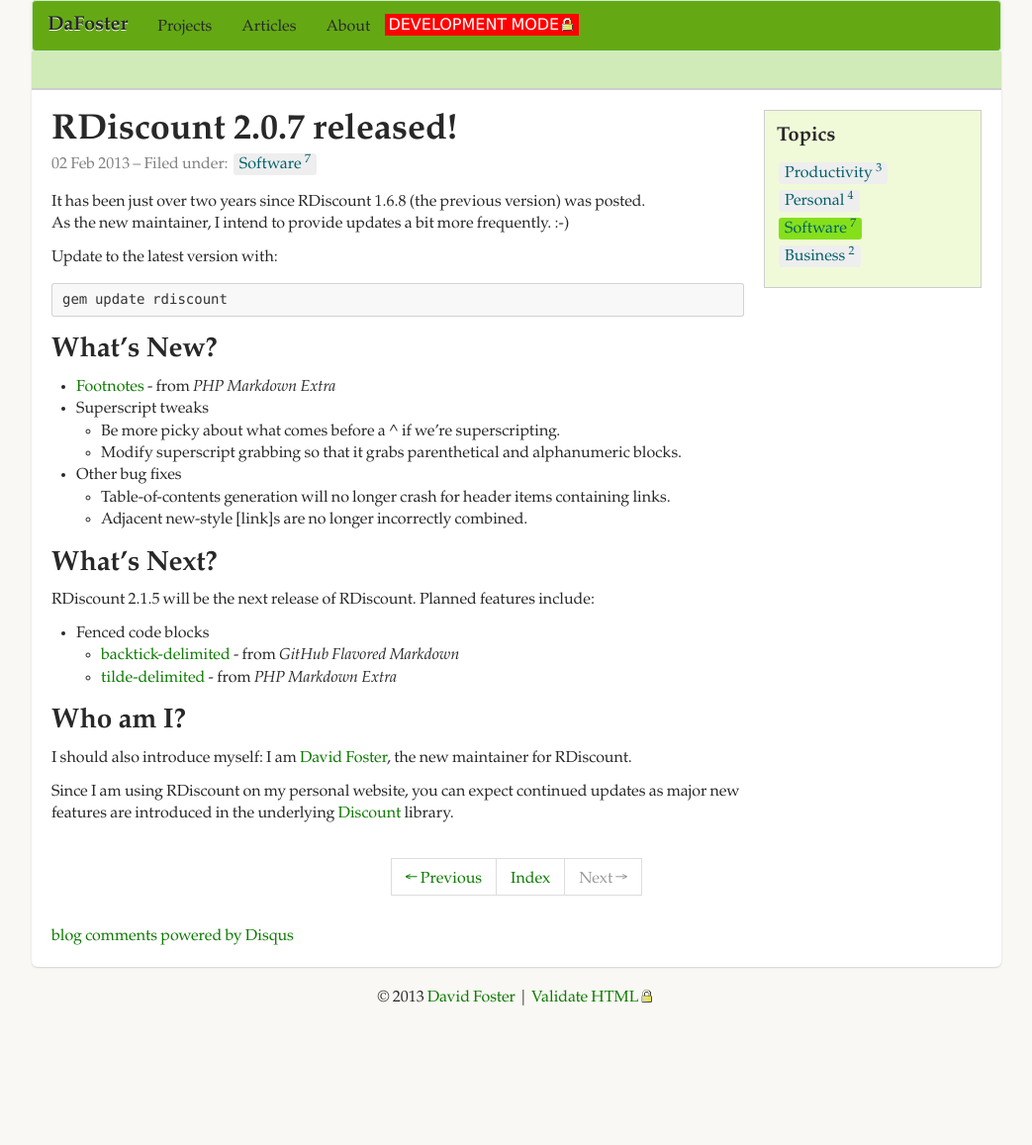
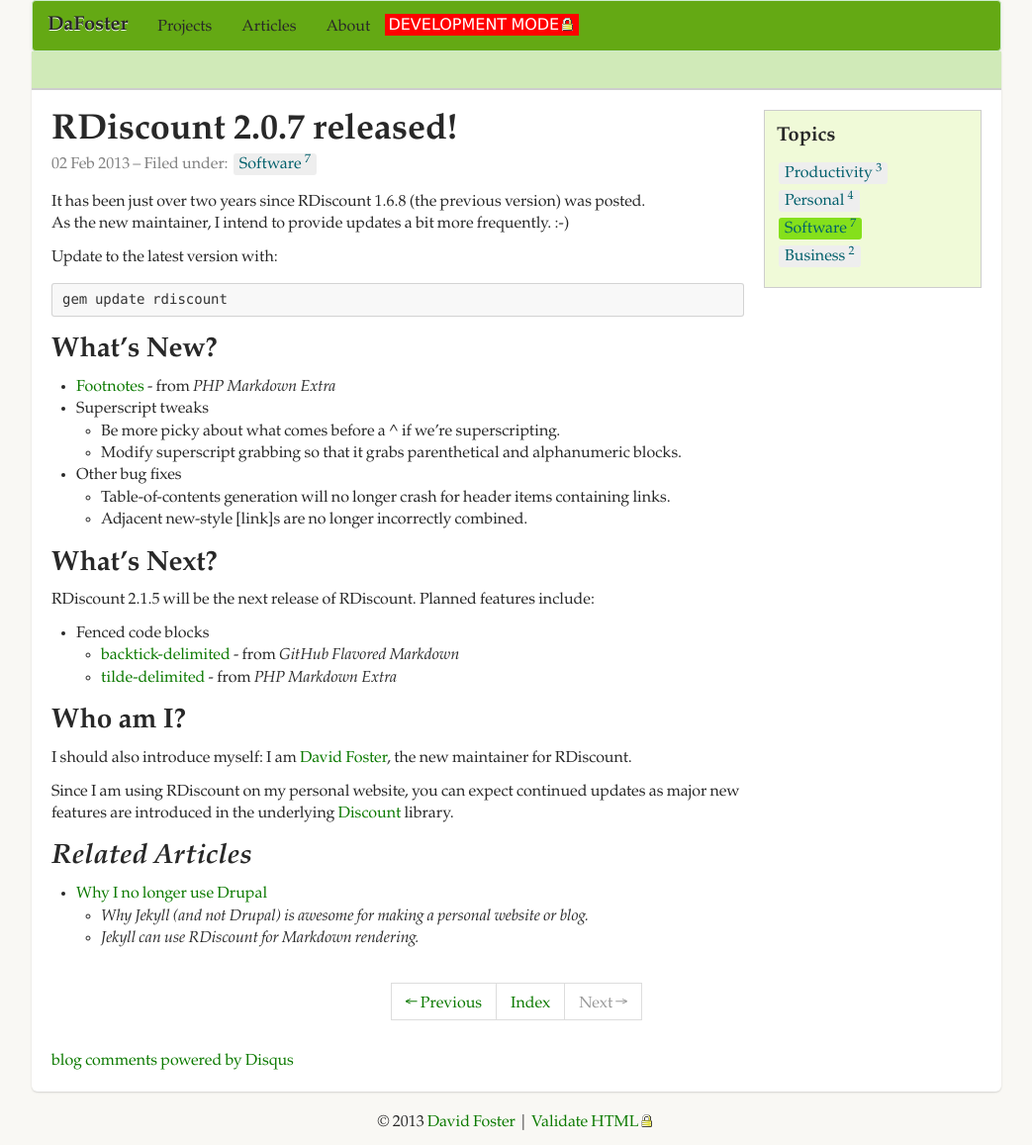
Before and after one commit to davidfstr/dafoster.net, a Jekyll site: the page built from _posts/2013-02-02-rdiscount-2.0.7-released.md, in a window 1280 px wide. Shown: the whole page at 99% size, without its empty margins (118-1161 px from the left). Built offline with Jekyll 4.4.1, drawn with Linux system fonts in a browser that asks for light colours; Markdown is read by kramdown in place of the engine named in the settings; comment, search, counter and statistics services are not loaded; before the commit the page ends 1031 px from its top, so only the background shows below that.

Commit message:
Add related articles to RDiscount announcement.

```diff
--- a/_posts/2013-02-02-rdiscount-2.0.7-released.md
+++ b/_posts/2013-02-02-rdiscount-2.0.7-released.md
@@ -42,3 +42,9 @@
 
 [David Foster]: /about/
 [Discount]: http://www.pell.portland.or.us/~orc/Code/discount/
+
+## *Related Articles*
+
+* [Why I no longer use Drupal](/articles/2012/12/16/why-i-no-longer-use-drupal/)
+    * *Why Jekyll (and not Drupal) is awesome for making a personal website or blog.*
+    * *Jekyll can use RDiscount for Markdown rendering.*
```
